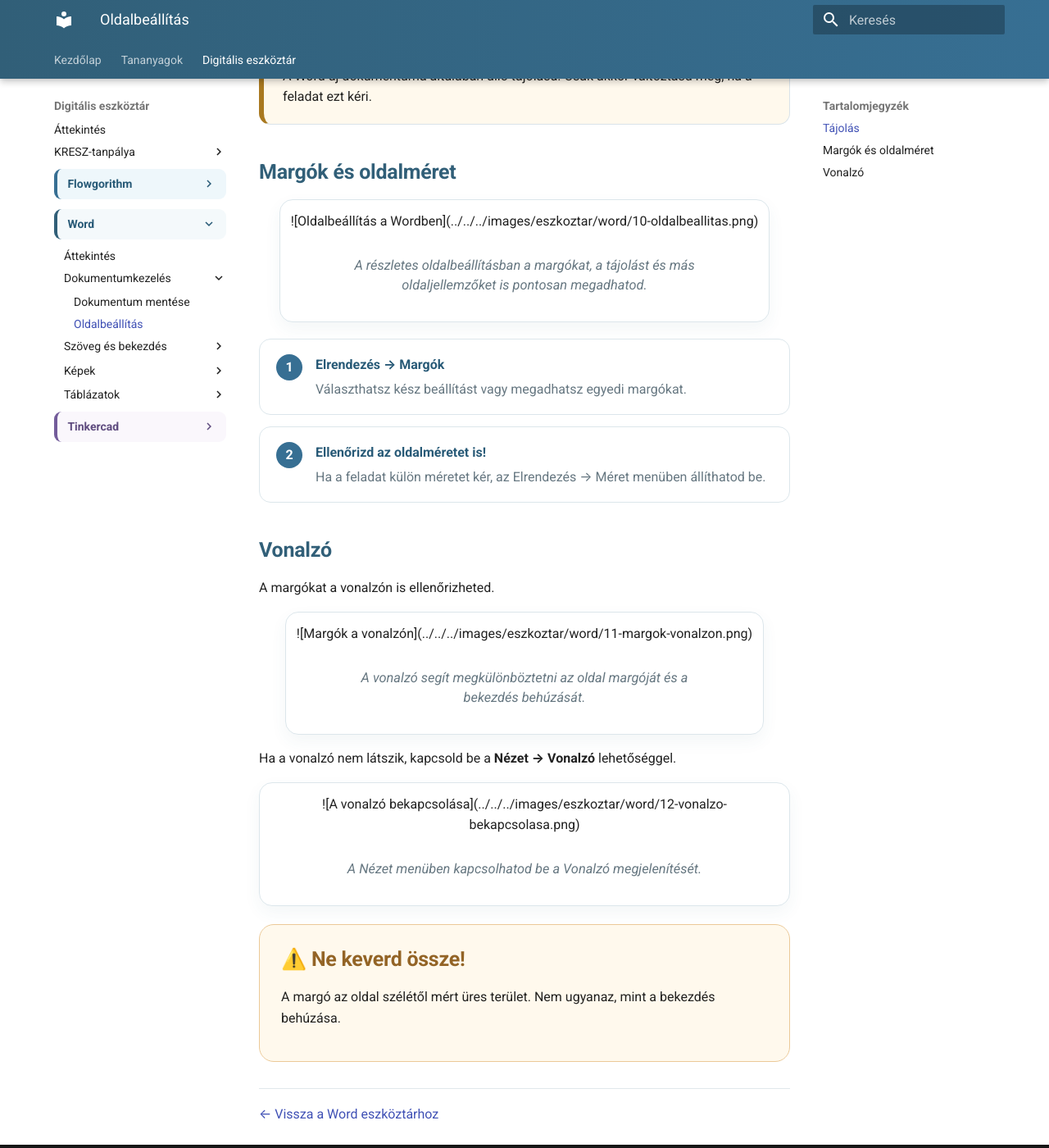
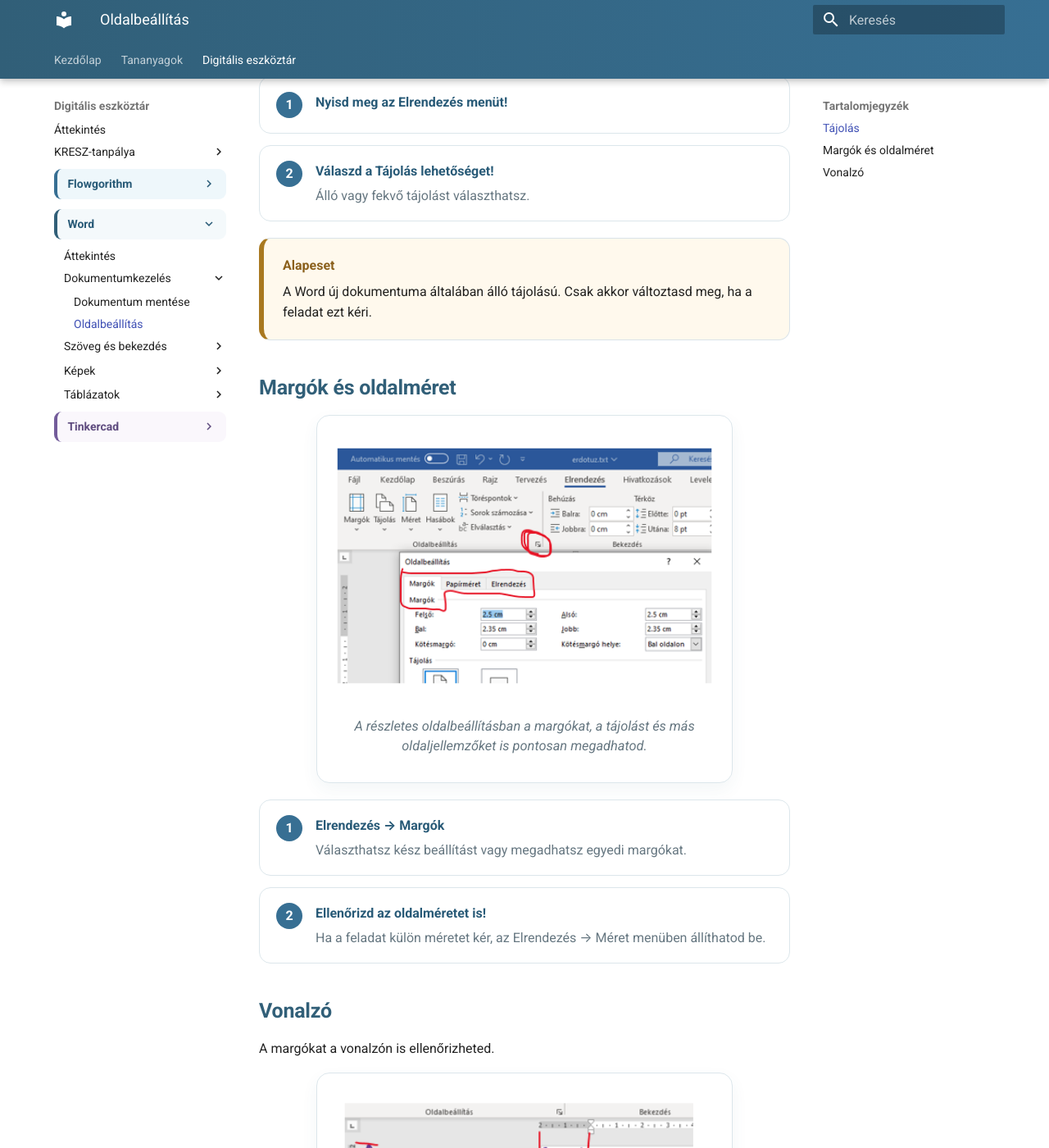
Before and after one commit to bsuszter/digitalis-eszkoztar, an MkDocs documentation site: the page built from docs/eszkoztar/word/oldalbeallitas.md, in a window 1280 px wide and 1400 px high, scrolled down 951 px. Shown: the whole window at 82% size. Built offline with MkDocs 1.6.1 and Material for MkDocs 9.7.7, drawn with Linux system fonts in a browser that asks for light colours; some of the changed text lies outside the part shown.

Commit message:
Fix Word page setup image rendering

```diff
--- a/docs/eszkoztar/word/oldalbeallitas.md
+++ b/docs/eszkoztar/word/oldalbeallitas.md
@@ -8,10 +8,8 @@
 
 ## Tájolás
 
-<figure class="tool-figure">
-
-![Tájolás beállítása a Wordben](../../../images/eszkoztar/word/09-oldal-tajolas.png)
-
+<figure class="tool-figure" markdown>
+![Tájolás beállítása a Wordben](../../images/eszkoztar/word/09-oldal-tajolas.png){ loading=lazy }
 <figcaption>Az Elrendezés → Tájolás menüben választhatsz álló vagy fekvő oldalt.</figcaption>
 </figure>
 
@@ -24,10 +22,8 @@
 
 ## Margók és oldalméret
 
-<figure class="tool-figure">
-
-![Oldalbeállítás a Wordben](../../../images/eszkoztar/word/10-oldalbeallitas.png)
-
+<figure class="tool-figure" markdown>
+![Oldalbeállítás a Wordben](../../images/eszkoztar/word/10-oldalbeallitas.png){ loading=lazy }
 <figcaption>A részletes oldalbeállításban a margókat, a tájolást és más oldaljellemzőket is pontosan megadhatod.</figcaption>
 </figure>
 
@@ -40,19 +36,15 @@
 
 A margókat a vonalzón is ellenőrizheted.
 
-<figure class="tool-figure">
-
-![Margók a vonalzón](../../../images/eszkoztar/word/11-margok-vonalzon.png)
-
+<figure class="tool-figure" markdown>
+![Margók a vonalzón](../../images/eszkoztar/word/11-margok-vonalzon.png){ loading=lazy }
 <figcaption>A vonalzó segít megkülönböztetni az oldal margóját és a bekezdés behúzását.</figcaption>
 </figure>
 
 Ha a vonalzó nem látszik, kapcsold be a <strong>Nézet → Vonalzó</strong> lehetőséggel.
 
-<figure class="tool-figure">
-
-![A vonalzó bekapcsolása](../../../images/eszkoztar/word/12-vonalzo-bekapcsolasa.png)
-
+<figure class="tool-figure" markdown>
+![A vonalzó bekapcsolása](../../images/eszkoztar/word/12-vonalzo-bekapcsolasa.png){ loading=lazy }
 <figcaption>A Nézet menüben kapcsolhatod be a Vonalzó megjelenítését.</figcaption>
 </figure>
 
```
